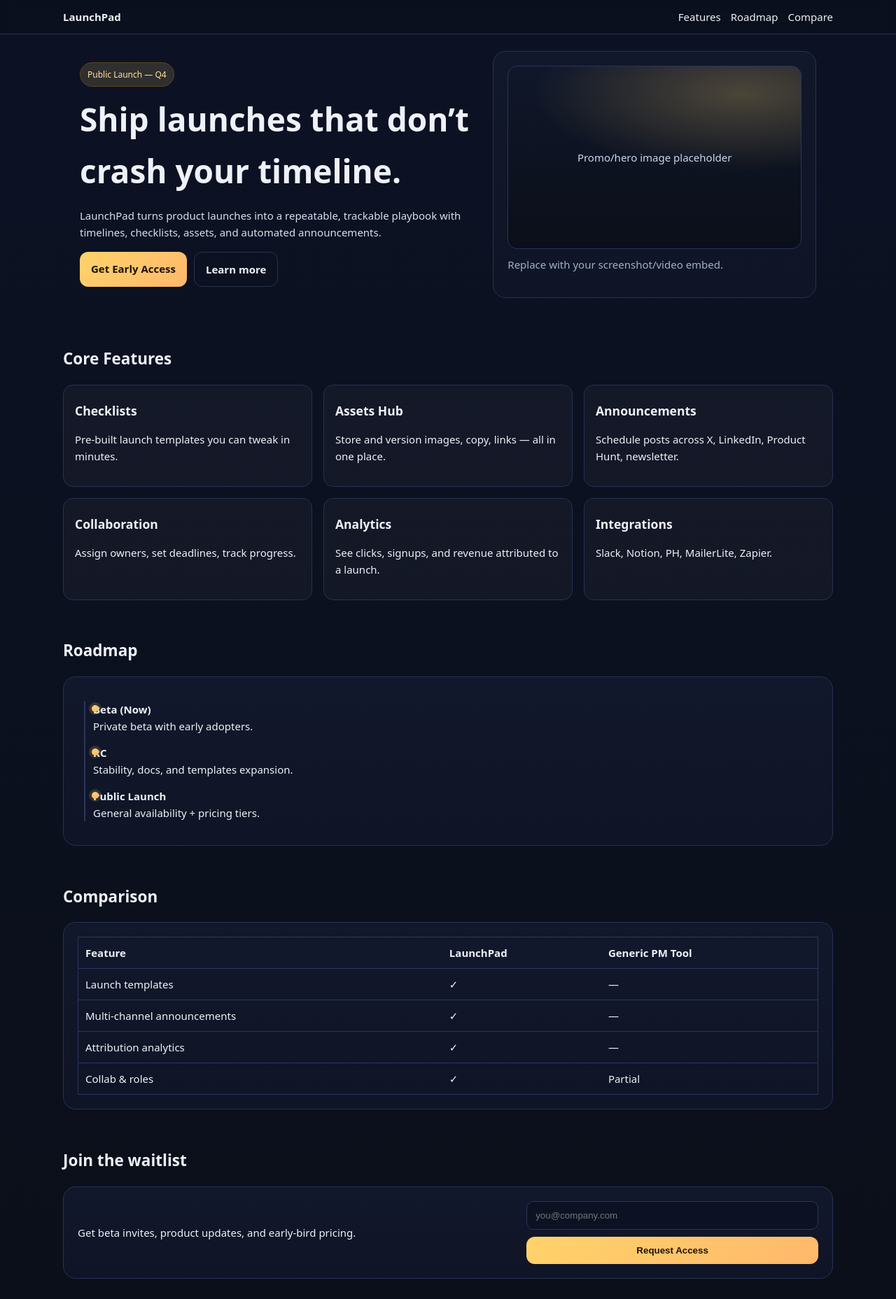
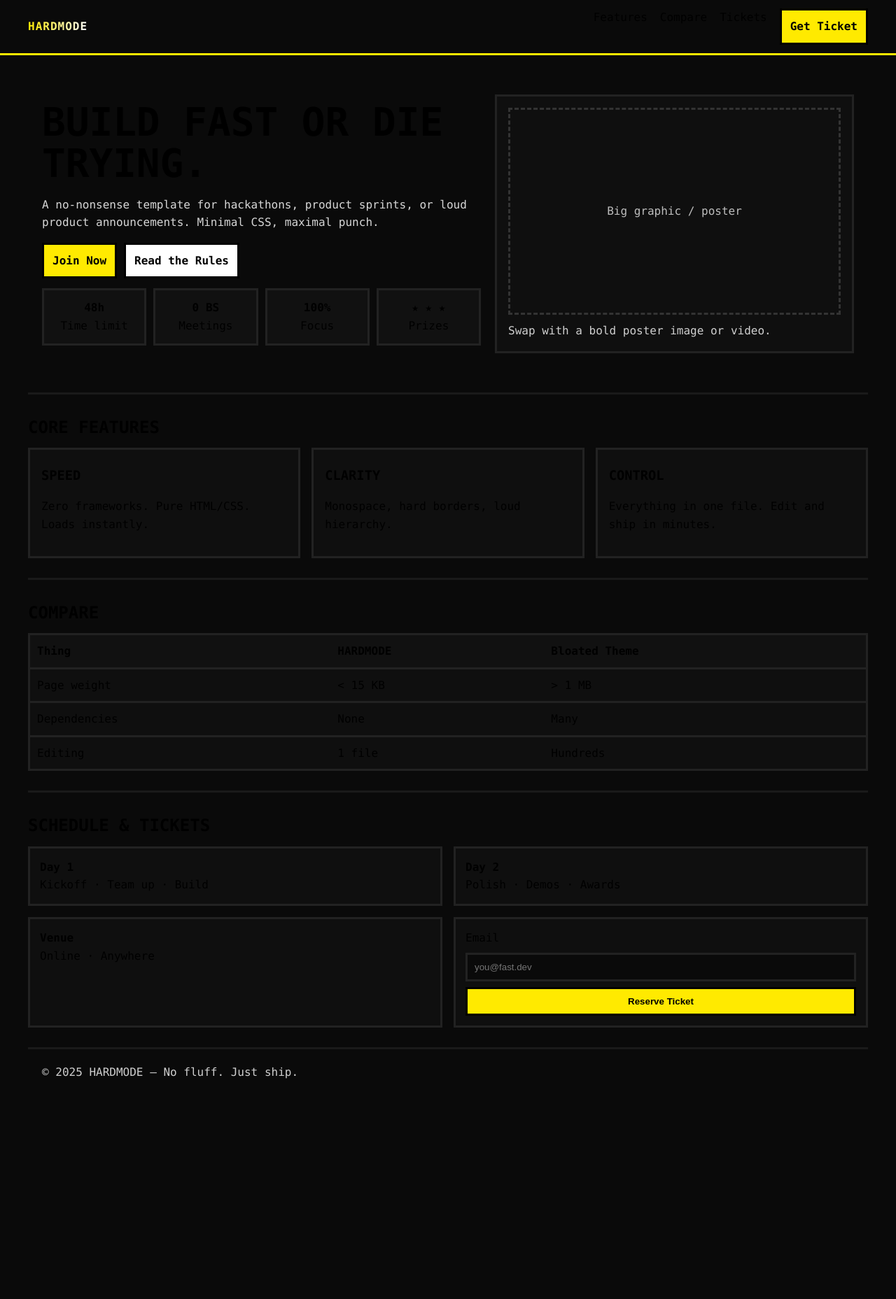
Before and after one commit to Sessebi/Templates, a plain HTML site: page sample3/index.html in a window 1280 px wide. Shown: the top 1857 px of the page at 70% size. After the commit the page ends 1565 px from the top, so only its background shows below. Drawn offline with Linux system fonts and the light colour scheme.

Commit message:
Add files via upload

```diff
--- a/sample3/index.html
+++ b/sample3/index.html
@@ -1,112 +1,119 @@
 <!DOCTYPE html>
 <html lang="en">
 <head>
-<meta charset="UTF-8"><meta name="viewport" content="width=device-width,initial-scale=1">
-<title>LaunchPad — Product One-Pager</title>
+<meta charset="utf-8"><meta name="viewport" content="width=device-width,initial-scale=1">
+<title>HARDMODE — Build Fast or Die Trying</title>
 <style>
-  :root{--bg:#0b0f19;--card:#12182b;--text:#eef1f7;--muted:#9fb0cc;--acc:#ffd36a;--max:1100px;--r:18px}
+  :root{
+    --bg:#0a0a0a; --ink:#111; --paper:#fff; --muted:#666; --accent:#ffea00;
+    --max:1200px; --r:8px;
+  }
   *{box-sizing:border-box}
-  body{margin:0;background:linear-gradient(180deg,#0c1224,#0b0f19);color:var(--text);font:15px/1.6 system-ui,Segoe UI,Roboto,Arial}
+  html,body{margin:0;background:var(--bg);color:#f3f3f3);font:16px/1.6 ui-monospace,Menlo,Consolas,monospace}
   a{color:inherit;text-decoration:none}
-  .wrap{max-width:var(--max);margin:0 auto;padding:24px}
-  header{padding:46px 0;display:grid;grid-template-columns:1.1fr .9fr;gap:26px;align-items:center}
-  .tag{display:inline-block;background:rgba(255,211,106,.15);color:#ffe39e;border:1px solid #58471e;padding:7px 10px;border-radius:999px;font-size:12px}
-  h1{font-size:clamp(28px,6vw,46px);margin:10px 0 8px}
-  .lead{color:#d7deed}
-  .cta{display:flex;gap:10px;flex-wrap:wrap;margin-top:16px}
-  .btn{background:linear-gradient(135deg,#ffd36a,#ffb86b);color:#1c1303;border:none;padding:12px 16px;border-radius:12px;font-weight:700}
-  .ghost{background:transparent;border:1px solid #2a334e;color:var(--text)}
-  .card{background:linear-gradient(180deg,#12182b,#0f1526);border:1px solid #263155;border-radius:var(--r);padding:20px}
-  .mock{aspect-ratio:16/10;border-radius:14px;background:radial-gradient(600px 220px at 80% 15%,rgba(255,211,106,.25),transparent 50%),linear-gradient(180deg,#10172a,#0b0f19);border:1px solid #28345c;display:grid;place-items:center;color:#c9d6ee}
-  /* FEATURES */
+  .wrap{max-width:var(--max);margin:0 auto;padding:20px}
+  /* HEADER */
+  .bar{position:sticky;top:0;z-index:50;background:#0a0a0a;border-bottom:3px solid var(--accent)}
+  .bar .in{display:flex;justify-content:space-between;align-items:center;padding:12px 0}
+  .logo{font-weight:800;letter-spacing:1px;background:linear-gradient(90deg,var(--accent),#fff);-webkit-background-clip:text;background-clip:text;color:transparent}
+  .nav{display:flex;gap:18px}
+  .btn{background:var(--accent);color:#000;border:3px solid #000;padding:10px 12px;border-radius:0;font-weight:800}
+  /* HERO */
+  header{border-bottom:3px solid #1a1a1a}
+  .hero{display:grid;grid-template-columns:1.1fr .9fr;gap:20px;align-items:center;padding:36px 0}
+  h1{font-size:clamp(28px,7vw,56px);line-height:1.05;margin:0;font-weight:900;text-transform:uppercase}
+  .lead{color:#d7d7d7}
+  .strip{display:grid;grid-template-columns:repeat(4,1fr);gap:10px;margin-top:14px}
+  .stat{border:3px solid #222;background:#111;padding:12px;text-align:center}
+  /* PANELS */
+  .section{padding:28px 0;border-bottom:3px solid #1a1a1a}
   .grid3{display:grid;grid-template-columns:repeat(3,1fr);gap:16px}
-  .feat{border:1px solid #263155;border-radius:14px;padding:16px;background:rgba(255,255,255,.03)}
-  .feat h3{margin:6px 0}
-  /* TIMELINE */
-  .timeline{position:relative;padding-left:22px}
-  .timeline::before{content:"";position:absolute;left:9px;top:0;bottom:0;width:2px;background:#2b365a}
-  .tl{position:relative;margin:14px 0}
-  .tl::before{content:"";position:absolute;left:-2px;top:6px;width:10px;height:10px;border-radius:50%;background:linear-gradient(135deg,#ffd36a,#ffb86b);box-shadow:0 0 0 4px rgba(255,211,106,.15)}
-  /* COMPARE */
-  table{width:100%;border-collapse:collapse;border:1px solid #29365e}
-  th,td{padding:10px;border-top:1px solid #29365e}
-  th{text-align:left;background:#12182b}
+  .panel{border:3px solid #222;background:#0f0f0f;padding:16px}
+  .panel h3{margin:6px 0;text-transform:uppercase}
+  /* COMPARE TABLE */
+  table{width:100%;border-collapse:collapse;border:3px solid #222;background:#0f0f0f}
+  th,td{border-top:3px solid #222;padding:10px;text-align:left}
+  th{background:#111}
+  /* SCHEDULE */
+  .sched{display:grid;grid-template-columns:1fr 1fr;gap:16px}
+  .slot{border:3px solid #222;background:#0f0f0f;padding:14px}
   /* FOOTER */
-  footer{border-top:1px solid #242f52;color:#a8b6d5;padding:26px 0;margin-top:40px}
-  @media (max-width:900px){header{grid-template-columns:1fr}.grid3{grid-template-columns:1fr}}
+  footer{padding:24px 0;color:#cfcfcf}
+  /* RESPONSIVE */
+  @media (max-width:960px){.hero{grid-template-columns:1fr}.grid3,.sched{grid-template-columns:1fr}}
 </style>
 </head>
 <body>
-  <nav style="position:sticky;top:0;background:rgba(11,15,25,.6);backdrop-filter:blur(10px);border-bottom:1px solid #242f52;z-index:20">
-    <div class="wrap" style="display:flex;justify-content:space-between;align-items:center;padding:12px 0">
-      <b>LaunchPad</b>
-      <div style="display:flex;gap:14px"><a href="#features">Features</a><a href="#roadmap">Roadmap</a><a href="#compare">Compare</a></div>
+  <div class="bar">
+    <div class="wrap in">
+      <div class="logo">HARDMODE</div>
+      <div class="nav">
+        <a href="#features">Features</a><a href="#compare">Compare</a><a href="#tickets">Tickets</a>
+        <a class="btn" href="#tickets">Get Ticket</a>
+      </div>
     </div>
-  </nav>
+  </div>
 
   <header class="wrap">
-    <div>
-      <span class="tag">Public Launch — Q4</span>
-      <h1>Ship launches that don’t crash your timeline.</h1>
-      <p class="lead">LaunchPad turns product launches into a repeatable, trackable playbook with timelines, checklists, assets, and automated announcements.</p>
-      <div class="cta"><a class="btn" href="#join">Get Early Access</a><a class="btn ghost" href="#features">Learn more</a></div>
-    </div>
-    <div class="card">
-      <div class="mock">Promo/hero image placeholder</div>
-      <p style="color:#9fb0cc;margin-top:10px">Replace with your screenshot/video embed.</p>
+    <div class="hero">
+      <div>
+        <h1>Build fast or die trying.</h1>
+        <p class="lead">A no-nonsense template for hackathons, product sprints, or loud product announcements. Minimal CSS, maximal punch.</p>
+        <div style="display:flex;gap:10px;flex-wrap:wrap;margin-top:14px">
+          <a class="btn" href="#tickets">Join Now</a>
+          <a class="btn" style="background:#fff" href="#features">Read the Rules</a>
+        </div>
+        <div class="strip">
+          <div class="stat"><b>48h</b><div>Time limit</div></div>
+          <div class="stat"><b>0 BS</b><div>Meetings</div></div>
+          <div class="stat"><b>100%</b><div>Focus</div></div>
+          <div class="stat"><b>★ ★ ★</b><div>Prizes</div></div>
+        </div>
+      </div>
+      <div class="panel">
+        <div style="aspect-ratio:16/10;border:3px dashed #333;display:grid;place-items:center;color:#bdbdbd">Big graphic / poster</div>
+        <p style="color:#cfcfcf;margin:10px 0 0">Swap with a bold poster image or video.</p>
+      </div>
     </div>
   </header>
 
-  <section id="features" class="wrap" style="padding:26px 0">
-    <h2>Core Features</h2>
-    <div class="grid3" style="margin-top:12px">
-      <div class="feat"><h3>Checklists</h3><p>Pre-built launch templates you can tweak in minutes.</p></div>
-      <div class="feat"><h3>Assets Hub</h3><p>Store and version images, copy, links — all in one place.</p></div>
-      <div class="feat"><h3>Announcements</h3><p>Schedule posts across X, LinkedIn, Product Hunt, newsletter.</p></div>
-      <div class="feat"><h3>Collaboration</h3><p>Assign owners, set deadlines, track progress.</p></div>
-      <div class="feat"><h3>Analytics</h3><p>See clicks, signups, and revenue attributed to a launch.</p></div>
-      <div class="feat"><h3>Integrations</h3><p>Slack, Notion, PH, MailerLite, Zapier.</p></div>
+  <section id="features" class="wrap section">
+    <h2 style="text-transform:uppercase;margin:0 0 10px">Core Features</h2>
+    <div class="grid3">
+      <div class="panel"><h3>Speed</h3><p>Zero frameworks. Pure HTML/CSS. Loads instantly.</p></div>
+      <div class="panel"><h3>Clarity</h3><p>Monospace, hard borders, loud hierarchy.</p></div>
+      <div class="panel"><h3>Control</h3><p>Everything in one file. Edit and ship in minutes.</p></div>
     </div>
   </section>
 
-  <section id="roadmap" class="wrap" style="padding:10px 0 26px">
-    <h2>Roadmap</h2>
-    <div class="card" style="margin-top:12px">
-      <div class="timeline">
-        <div class="tl"><b>Beta (Now)</b><div class="muted">Private beta with early adopters.</div></div>
-        <div class="tl"><b>RC</b><div class="muted">Stability, docs, and templates expansion.</div></div>
-        <div class="tl"><b>Public Launch</b><div class="muted">General availability + pricing tiers.</div></div>
+  <section id="compare" class="wrap section">
+    <h2 style="text-transform:uppercase;margin:0 0 10px">Compare</h2>
+    <table>
+      <tr><th>Thing</th><th>HARDMODE</th><th>Bloated Theme</th></tr>
+      <tr><td>Page weight</td><td>&lt; 15 KB</td><td>&gt; 1 MB</td></tr>
+      <tr><td>Dependencies</td><td>None</td><td>Many</td></tr>
+      <tr><td>Editing</td><td>1 file</td><td>Hundreds</td></tr>
+    </table>
+  </section>
+
+  <section id="tickets" class="wrap section">
+    <h2 style="text-transform:uppercase;margin:0 0 10px">Schedule & Tickets</h2>
+    <div class="sched">
+      <div class="slot"><b>Day 1</b><div>Kickoff · Team up · Build</div></div>
+      <div class="slot"><b>Day 2</b><div>Polish · Demos · Awards</div></div>
+      <div class="slot"><b>Venue</b><div>Online · Anywhere</div></div>
+      <div class="slot">
+        <form onsubmit="event.preventDefault();alert('Ticket reserved — check your inbox!')">
+          <label>Email</label>
+          <input required type="email" placeholder="you@fast.dev" style="width:100%;margin:8px 0;padding:10px;border:3px solid #222;background:#0a0a0a;color:#f5f5f5">
+          <button class="btn" style="width:100%">Reserve Ticket</button>
+        </form>
       </div>
     </div>
   </section>
 
-  <section id="compare" class="wrap" style="padding:10px 0 26px">
-    <h2>Comparison</h2>
-    <div class="card" style="margin-top:12px">
-      <table>
-        <tr><th>Feature</th><th>LaunchPad</th><th>Generic PM Tool</th></tr>
-        <tr><td>Launch templates</td><td>✓</td><td>—</td></tr>
-        <tr><td>Multi-channel announcements</td><td>✓</td><td>—</td></tr>
-        <tr><td>Attribution analytics</td><td>✓</td><td>—</td></tr>
-        <tr><td>Collab & roles</td><td>✓</td><td>Partial</td></tr>
-      </table>
-    </div>
-  </section>
-
-  <section id="join" class="wrap" style="padding:10px 0 26px">
-    <h2>Join the waitlist</h2>
-    <div class="card" style="display:grid;grid-template-columns:1.2fr .8fr;gap:16px;align-items:center">
-      <div><p class="muted">Get beta invites, product updates, and early-bird pricing.</p></div>
-      <form onsubmit="event.preventDefault();alert('Thanks — you’re on the list!')">
-        <input required type="email" placeholder="you@company.com" style="width:100%;padding:12px;border-radius:10px;border:1px solid #2a355a;background:#0c1224;color:var(--text)">
-        <div style="height:10px"></div>
-        <button class="btn" style="width:100%">Request Access</button>
-      </form>
-    </div>
-  </section>
-
-  <footer>
-    <div class="wrap">© 2025 LaunchPad — <a href="#">Privacy</a> · <a href="#">Terms</a></div>
+  <footer class="wrap">
+    © 2025 HARDMODE — No fluff. Just ship.
   </footer>
 </body>
 </html>
```
Also changed, not shown: sample2/index.html (+90 -121 lines).
